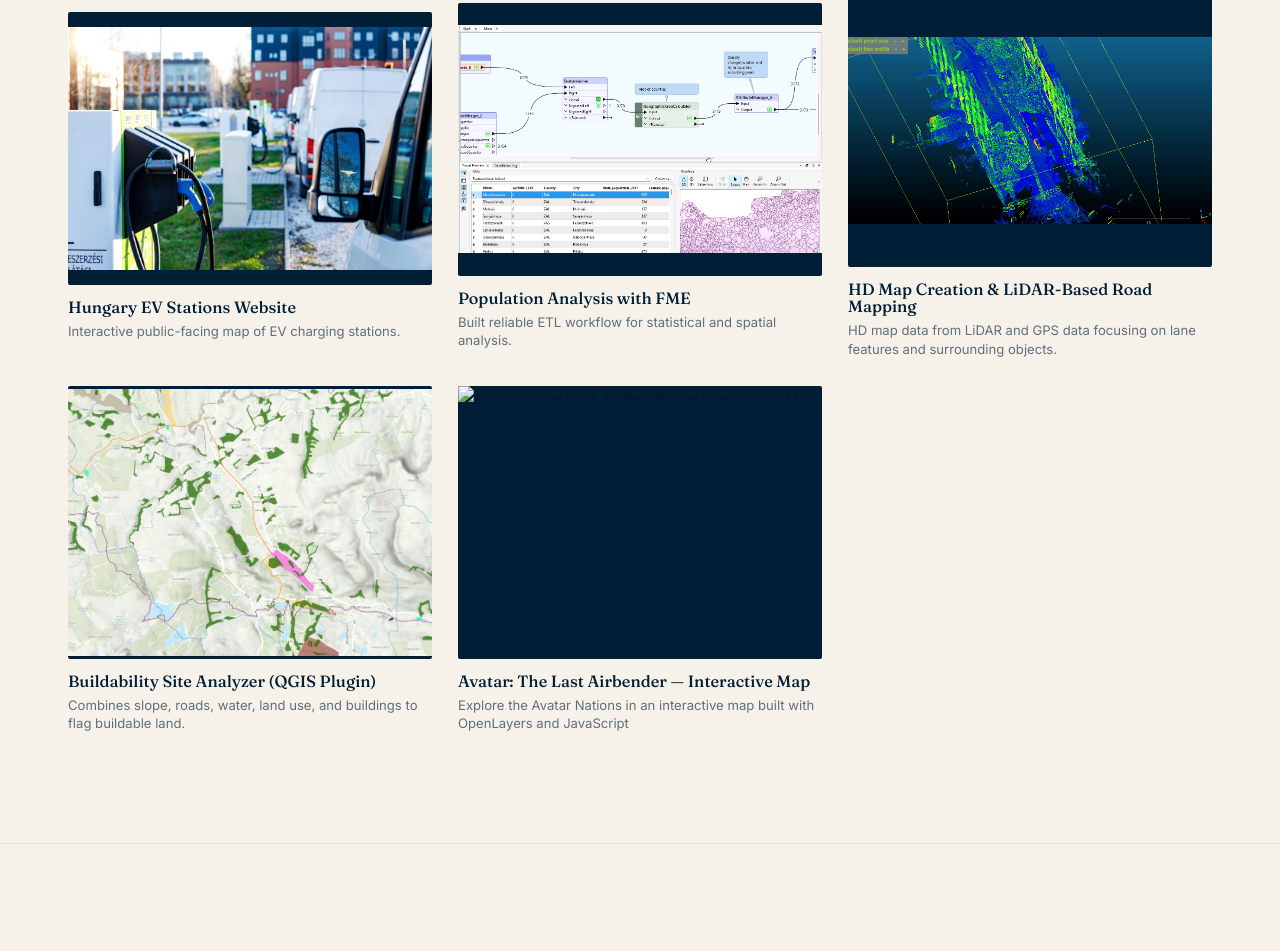
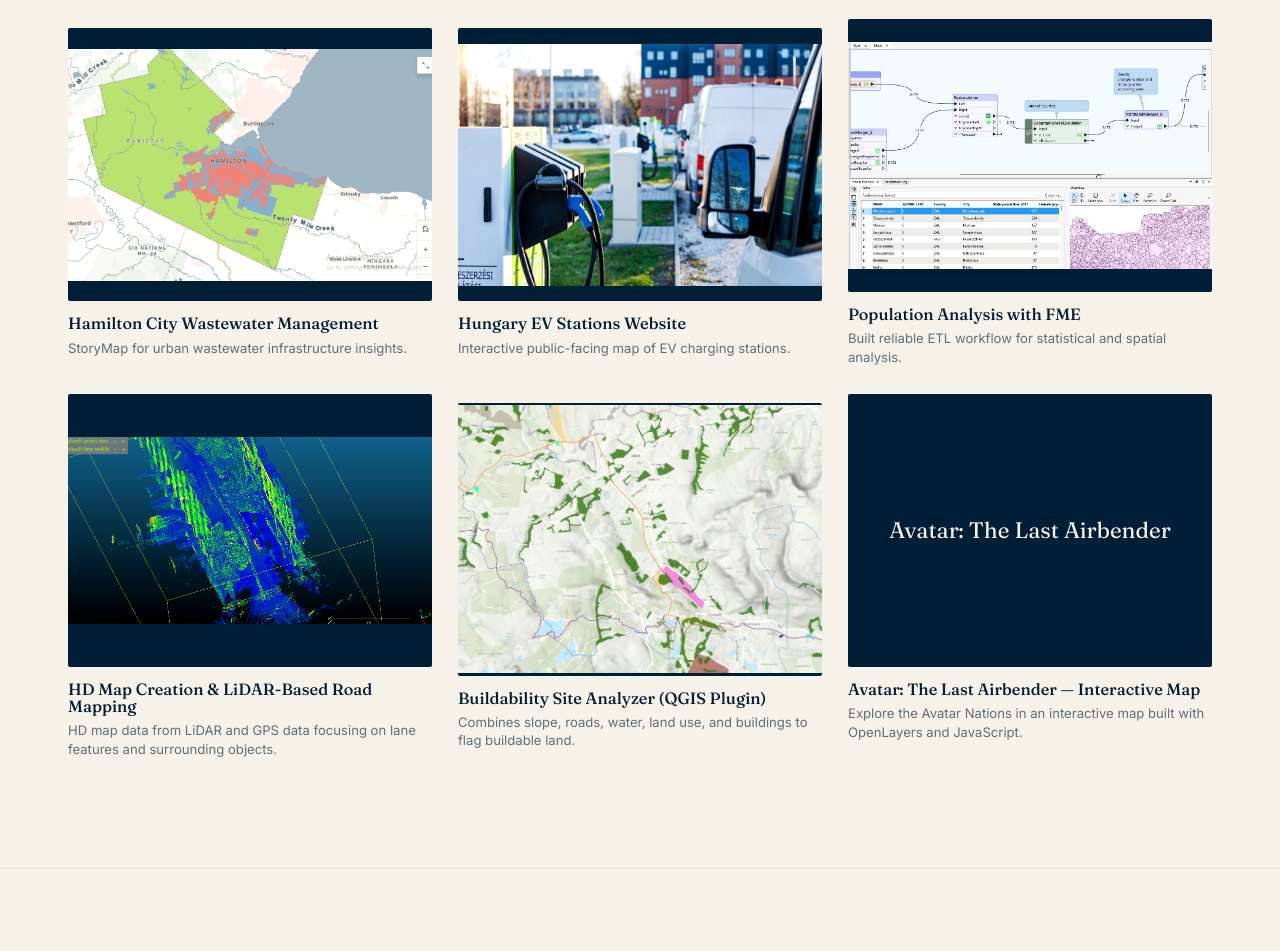
Before and after one commit to esmiraibrhml/esmiraibrhml.github.io, a plain HTML site: page index.html in a window 1280 px wide. Shown: the part 3247-4198 px from the top of the page. Drawn offline with Linux system fonts and the light colour scheme.

Commit message:
Update index.html

```diff
--- a/index.html
+++ b/index.html
@@ -1,4 +1,4 @@
-<!DOCTYPE html>
+!DOCTYPE html>
 <html lang="en">
 <head>
 <meta charset="UTF-8">
@@ -265,6 +265,15 @@
   }
   .proj-card:hover h3{opacity:0.6;}
   .proj-card p{font-size:0.82rem;opacity:0.62;line-height:1.4;}
+
+  .proj-card:focus-visible{outline:2px solid var(--navy);outline-offset:6px;}
+  .avatar-placeholder{
+    height:100%;align-items:center;justify-content:center;
+    padding:24px;color:var(--cream);text-align:center;
+    font-family:var(--serif);font-size:1.4rem;
+  }
+  .avatar-placeholder:not([hidden]){display:flex;}
+  .proj-thumb img[hidden]{display:none;}
 
   /* ---------- MAPS ---------- */
   .maps-grid{
@@ -736,6 +745,12 @@
   // ---- Portfolio projects data (edit / replace freely) ----
   const projects = [
     {
+      name: "Avatar: The Last Airbender — Interactive Map",
+      blurb: "Explore the Four Nations in an interactive map built with OpenLayers and JavaScript.",
+      img: "images/avatar-map.jpg",
+      url: "https://avatar-last-airbender-map.esmiraibrahimli.com/"
+    },
+    {
       name: "Munich Urban Canyon & LiDAR Analysis",
       blurb: "LiDAR-derived indicators, road-network analysis.",
       desc: "LiDAR-derived indicators and road-network analysis for Munich's urban canyon effects, built out with ArcGIS Experience Builder and delivered as an interactive dashboard and StoryMap.  Link : Dashboard: https://www.arcgis.com/apps/dashboards/786cfdfbc90d44e3887c152a505eb72d  ,StoryMap: https://arcg.is/145L9W2",
@@ -779,9 +794,9 @@
     },
     {
       name: "Avatar: The Last Airbender — Interactive Map",
-      blurb: "Explore the Avatar Nations in an interactive map built with OpenLayers and JavaScript",
-      desc: "A fun personal project bringing the world of Avatar: The Last Airbender to life through an interactive fantasy map. Explore the Four Nations with custom icons, labels, and image popups. Built with OpenLayers, JavaScript, HTML/CSS, and GeoJSON.",
-      img:"images/avatar-map.jpg",
+      blurb: "Explore the Avatar Nations in an interactive map built with OpenLayers and JavaScript.",
+      desc: " A fun personal project bringing the world of Avatar: The Last Airbender to life through an interactive fantasy map. Explore the Four Nations with custom icons, labels, and image popups. Built with OpenLayers, JavaScript, HTML/CSS, and GeoJSON.",
+      img: "images/avatar-map.jpg",
       url: "https://avatar-last-airbender-map.esmiraibrahimli.com/"
     }
 
@@ -789,14 +804,34 @@
 
   const projGrid = document.getElementById('projGrid');
   projects.forEach((p, i) => {
-    const btn = document.createElement('button');
+    const btn = document.createElement(p.url ? 'a' : 'button');
     btn.className = 'proj-card';
+    if (p.url) {
+      btn.href = p.url;
+      btn.target = '_blank';
+      btn.rel = 'noopener noreferrer';
+      btn.setAttribute('aria-label', p.name + ' (opens in a new tab)');
+    }
     btn.innerHTML = `
       <div class="proj-thumb"><img src="${p.img}" alt="${p.name}"></div>
       <h3>${p.name}</h3>
       <p>${p.blurb}</p>
     `;
-    btn.addEventListener('click', () => openProjModal(i));
+    if (p.url) {
+      const thumbnail = btn.querySelector('.proj-thumb');
+      const image = thumbnail.querySelector('img');
+      const placeholder = document.createElement('span');
+      placeholder.className = 'avatar-placeholder';
+      placeholder.textContent = 'Avatar: The Last Airbender';
+      thumbnail.appendChild(placeholder);
+      const showImage = () => { placeholder.hidden = true; image.hidden = false; };
+      const showPlaceholder = () => { placeholder.hidden = false; image.hidden = true; };
+      image.addEventListener('load', showImage);
+      image.addEventListener('error', showPlaceholder);
+      if (image.complete) image.naturalWidth ? showImage() : showPlaceholder();
+    } else {
+      btn.addEventListener('click', () => openProjModal(i));
+    }
     projGrid.appendChild(btn);
   });
 
```
